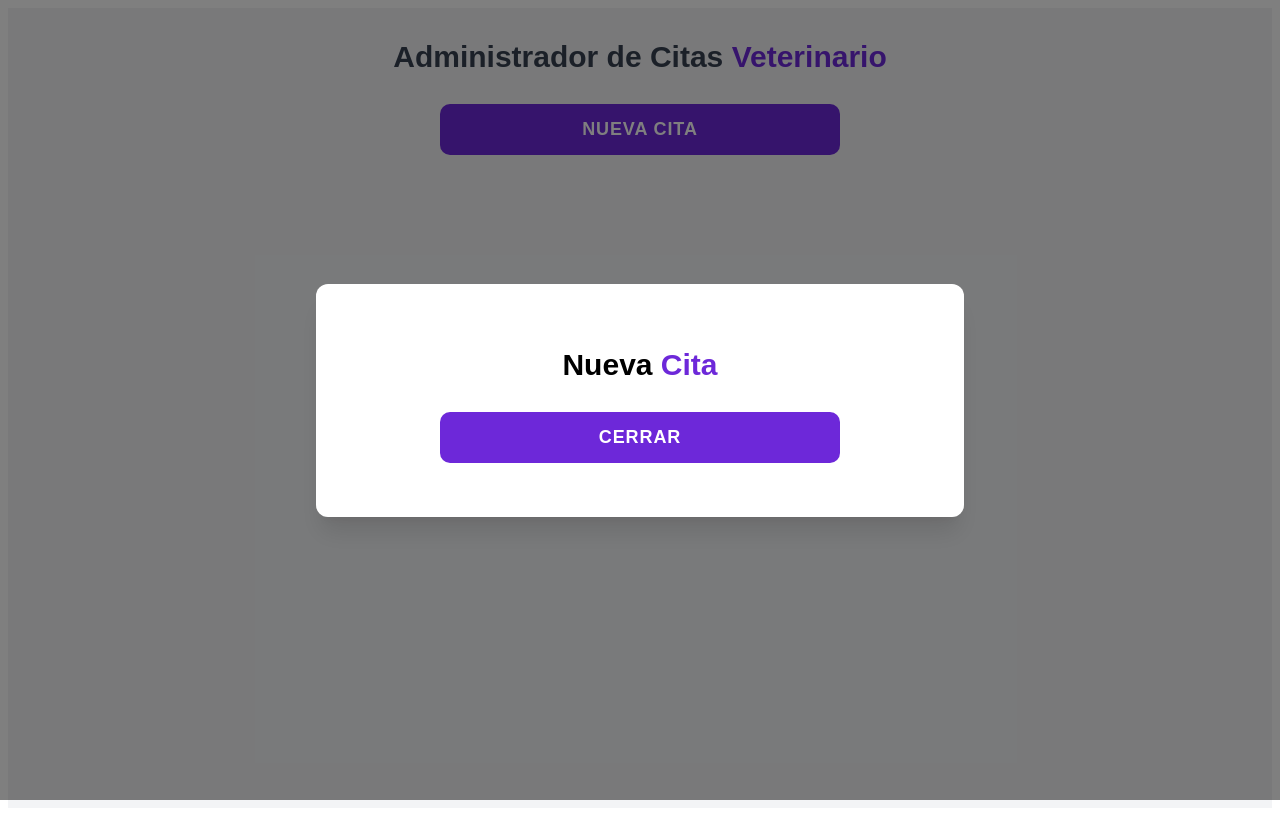
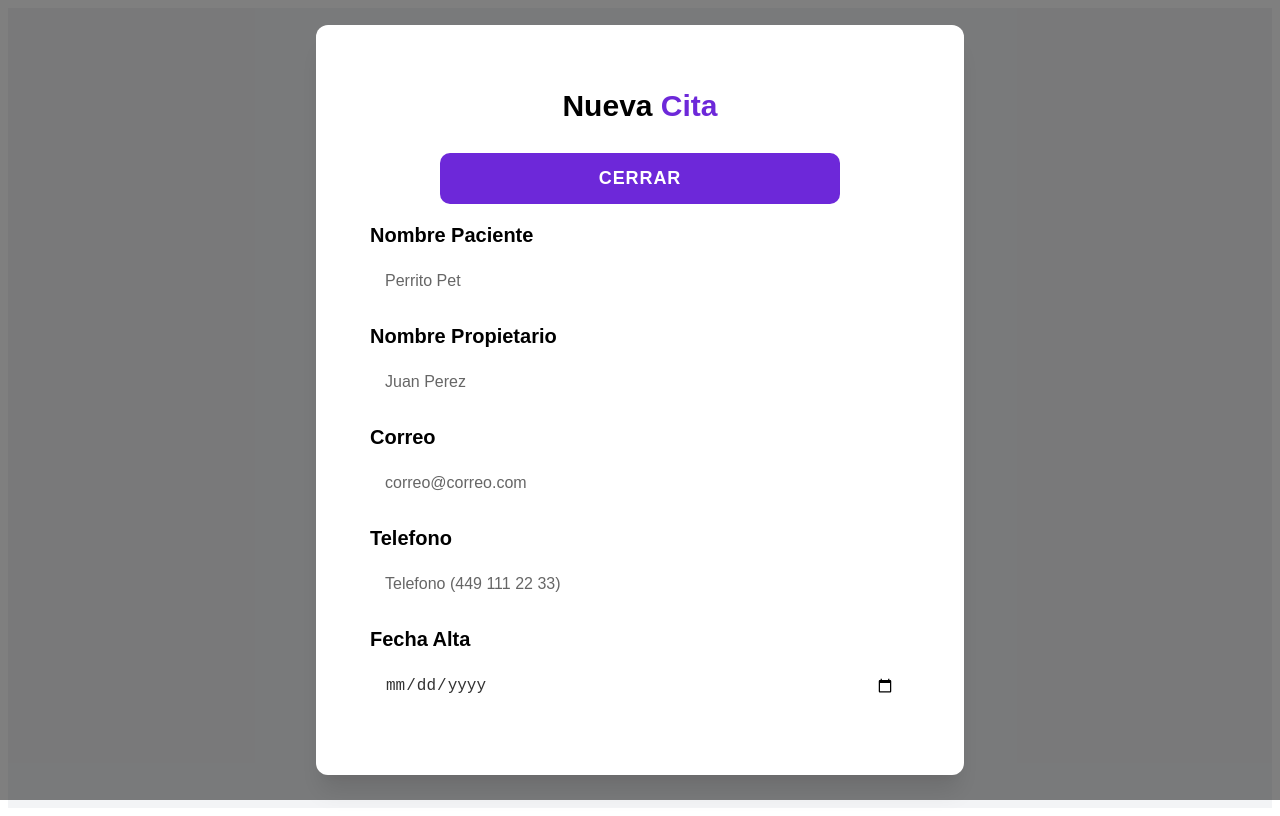
Before and after one commit to zuazoov-utr/citasReactJS-IDGS9A, a React (Vite) app: page / in a window 1280 px wide. Both pictures are taken after a click on the button "NUEVA CITA". Built offline with nearby package versions, Linux system fonts and the light colour scheme.

Commit message:
Form Fields Part 1

```diff
--- a/src/components/Formulario.jsx
+++ b/src/components/Formulario.jsx
@@ -1,9 +1,34 @@
 import '../css/formulario.css';
+import { useState } from 'react';
 
 const Formulario = ({
     visible,
     setVisible
 }) => {
+    const [nombrePaciente, setNombrePaciente] = useState('');
+    const [nombrePropietario, setNombrePropietario] = useState('');
+    const [correo, setCorreo] = useState('');
+    const [telefono, setTelefono] = useState('');
+    const [fechaAlta, setFechaAlta] = useState('');
+    const [sintomas, setSintomas] = useState('');
+
+    /**
+     * Actividad
+     * Crear 5 nuevos states
+     * Crear 5 nuevos inputs
+     *  - Nombre propietario
+     *  - Correo
+     *  - Telefono
+     *  - Fecha Alta
+     *  - Sintomas (descripcion)
+     * Types
+     *  - date
+     *  - tel
+     *  - email
+     * Inputs
+     *  - input
+     *  - textarea
+     */
 
     return (
         <div className="modal-overlay" role="dialog" aria-modal="true">
@@ -16,6 +41,79 @@ const Formulario = ({
                     >
                         <span className='btn-texto-cerrar-modal'>Cerrar</span>
                     </button>
+
+                    <form>
+                        <div className='formulario-campo'>
+                            <label
+                                htmlFor="paciente"
+                                className='formulario-label'
+                            >Nombre Paciente</label>
+                            <input
+                                id='paciente'
+                                type='text'
+                                className='formulario-input'
+                                placeholder='Perrito Pet'
+                                value={nombrePaciente}
+                                onChange={(e) => setNombrePaciente(e.target.value)}
+                            />
+                        </div>
+                        <div className='formulario-campo'>
+                            <label
+                                htmlFor="nombrePropietario"
+                                className='formulario-label'
+                            >Nombre Propietario</label>
+                            <input
+                                id='nombrePropietario'
+                                type='text'
+                                className='formulario-input'
+                                placeholder='Juan Perez'
+                                value={nombrePropietario}
+                                onChange={(e) => setNombrePropietario(e.target.value)}
+                            />
+                        </div>
+                        <div className='formulario-campo'>
+                            <label
+                                htmlFor="correo"
+                                className='formulario-label'
+                            >Correo</label>
+                            <input
+                                id='correo'
+                                type='email'
+                                className='formulario-input'
+                                placeholder='correo@correo.com'
+                                value={correo}
+                                onChange={(e) => setCorreo(e.target.value)}
+                            />
+                        </div>
+                        <div className='formulario-campo'>
+                            <label
+                                htmlFor="telefono"
+                                className='formulario-label'
+                            >Telefono</label>
+                            <input
+                                id='telefono'
+                                type='tel'
+                                className='formulario-input'
+                                placeholder='Telefono (449 111 22 33)'
+                                value={telefono}
+                                onChange={(e) => setTelefono(e.target.value)}
+                            />
+                        </div>
+                        <div className='formulario-campo'>
+                            <label
+                                htmlFor="fechaAlta"
+                                className='formulario-label'
+                            >Fecha Alta</label>
+                            <input
+                                id='fechaAlta'
+                                type='date'
+                                className='formulario-input'
+                                placeholder='17/10/26'
+                                value={fechaAlta}
+                                onChange={(e) => setFechaAlta(e.target.value)}
+                            />
+                        </div>
+                    </form>
                 </div>
             </div>
         </div>
--- a/src/css/formulario.css
+++ b/src/css/formulario.css
@@ -1,4 +1,3 @@
-
 .modal-overlay {
     position: fixed;
     inset: 0;
@@ -62,6 +61,39 @@
 }
 
 .formulario-titulo-bold {
-    color:  #6D28D9;;
+    color: #6D28D9;
+    ;
     font-weight: 900;
 }
+
+.formulario-campo {
+    display: flex;
+    flex-direction: column;
+    margin-top: 10px;
+    margin-bottom: 10px;
+}
+
+.formulario-label {
+    margin-bottom: 10px;
+    margin-top: 10px;
+    font-size: 20px;
+    font-weight: 600;
+}
+
+.formulario-input {
+    padding: 15px;
+    border-radius: 10px;
+    border: none;
+    font-size: 16px;
+    color: #333333;
+    box-sizing: border-box;
+    width: 100%;
+}
+
+.formulario-input::placeholder {
+    color: #666666;
+}
+
+.formulario-input:focus {
+    outline: 2px solid #F59E0B;
+}
```
